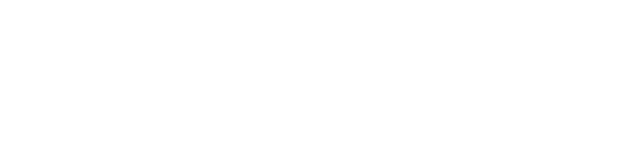
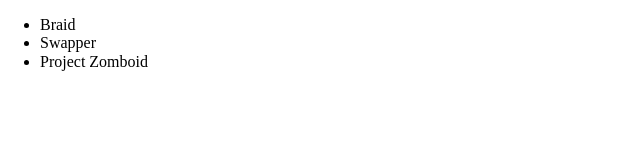
Before and after one commit to RunningTalus/week02_d09_dom_events_creation, a plain HTML site: page index.html in a window 1280 px wide. Shown: the whole page, without its empty margins (0-640 px from the left). Drawn offline with nearby package versions, Linux system fonts and the light colour scheme.

Commit message:
Added examples

```diff
--- a/index.html
+++ b/index.html
@@ -3,11 +3,14 @@
 <head>
   <meta charset="utf-8">
   <title>Untitled</title>
-  <link rel="stylesheet" type="text/css" href="http//cdnjs.cloudflare.com/ajax/libs/normalize/3.0.1/normalize.min.css">
+  <link rel="stylesheet" type="text/css" href="http://cdnjs.cloudflare.com/ajax/libs/normalize/3.0.1/normalize.min.css">
   <link rel="stylesheet" type="text/css" href="main.css">
 </head>
 <body>
 
+<!--<ul id="test">
+		<li>First LI from HTML</li>
+		</ul> -->
   <script src="http://cdnjs.cloudflare.com/ajax/libs/jquery/2.0.3/jquery.min.js"></script>
   <script src="main.js"></script>
 
--- a/main.js
+++ b/main.js
@@ -1,3 +1,20 @@
+// $('#test');
+// $('#test').append('APPEND makes content render AFTER element ID or CLASS specified');
+
+// $('#test').prepend('PREPEND makes content render BEFORE element ID or CLASS specified');
+
+// $('#test');
+// $('#test').append('<li>This is from jQuery-create items in the DOM from jQuery!!!!<li>');
+
 $(document).on('ready', function() {
+	$('body').append('<ul id="test"></ul>');
+	var games=['Braid', 'Swapper', 'Project Zomboid'];
+	console.log(games);
 
+
+	for (var i=0; i<games.length; i++){
+		var currentGame= games[i];
+		$('#test').append('<li>' + currentGame + '</li>');
+		console.log('<li>' + currentGame + '</li>');
+	};
 });
```
Also changed, not shown: 1 other file.
